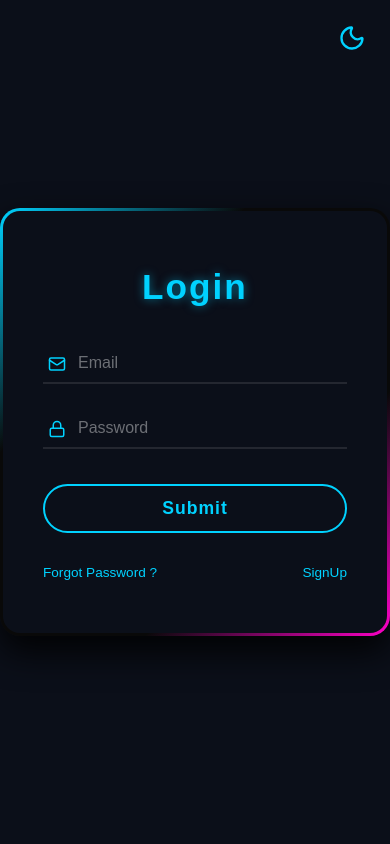
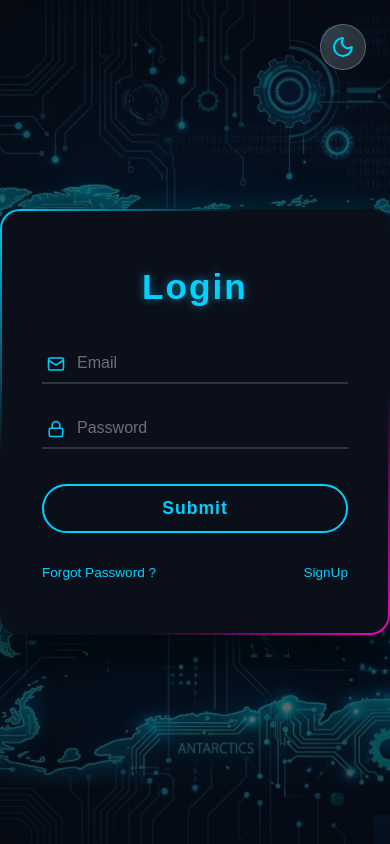
Before and after one commit to madhusudhanan07/CodeAlpha_Social-Media-Platform, a React (Vite) app in the folder frontend/: page /login in a window 390 px wide. Built offline with nearby package versions, Linux system fonts and the light colour scheme; no server answers.

Commit message:
feat: add Login page with responsive CSS modules, theme toggle support, and Firebase authentication integration

```diff
--- a/frontend/src/pages/Auth.module.css
+++ b/frontend/src/pages/Auth.module.css
@@ -1,26 +1,68 @@
+/* Theme Toggle Button */
+.themeToggle {
+  position: absolute;
+  top: 1.5rem;
+  right: 1.5rem;
+  background: rgba(255, 255, 255, 0.15);
+  border: 1px solid rgba(255, 255, 255, 0.25);
+  border-radius: 50%;
+  width: 46px;
+  height: 46px;
+  display: flex;
+  align-items: center;
+  justify-content: center;
+  cursor: pointer;
+  color: #00d2ff;
+  z-index: 99999;
+  transition: all 0.3s cubic-bezier(0.4, 0, 0.2, 1);
+  backdrop-filter: blur(8px);
+}
+
+.themeToggle:hover {
+  transform: scale(1.12) rotate(15deg);
+  background: rgba(0, 210, 255, 0.25);
+  box-shadow: 0 0 20px rgba(0, 210, 255, 0.6);
+}
+
 /* Layout and Background */
 .container {
   min-height: 100vh;
   display: flex;
   justify-content: center;
   align-items: center;
-  background-color: #0b0f19;
+  background: #060a12 url('/auth_bg.png') no-repeat center center / cover;
+  position: relative;
   font-family: 'Poppins', sans-serif;
+  overflow: hidden;
+  transition: all 0.4s ease;
+}
+
+.container::before {
+  content: '';
+  position: absolute;
+  top: 0;
+  left: 0;
+  right: 0;
+  bottom: 0;
+  background: radial-gradient(circle at center, rgba(11, 15, 25, 0.3) 0%, rgba(6, 10, 18, 0.8) 100%);
+  pointer-events: none;
+  transition: background 0.4s ease;
 }
 
 /* Neon Box */
 .card {
   width: 100%;
-  max-width: 400px;
+  max-width: 420px;
   padding: 50px 40px;
   border-radius: 20px;
-  /* Dark background + gradient border trick */
   background:
     linear-gradient(#0b0f19, #0b0f19) padding-box,
-    linear-gradient(135deg, #00d2ff 0%, #090909 30%, #090909 70%, #ff00c8 100%) border-box;
-  border: 3px solid transparent;
-  box-shadow: 0 15px 35px rgba(0, 0, 0, 0.9);
-  z-index: 1;
+    linear-gradient(135deg, #00d2ff 0%, #0b0f19 30%, #0b0f19 70%, #ff00c8 100%) border-box;
+  border: 2px solid transparent;
+  box-shadow: 0 20px 50px rgba(0, 0, 0, 0.95), 0 0 30px rgba(0, 210, 255, 0.2);
+  z-index: 2;
+  position: relative;
+  transition: all 0.4s ease;
 }
 
 /* Title */
@@ -32,6 +74,7 @@
   font-weight: 700;
   letter-spacing: 2px;
   text-shadow: 0 0 10px rgba(0, 210, 255, 0.5);
+  transition: color 0.3s ease;
 }
 
 .titlePink {
@@ -57,6 +100,7 @@
   left: 0;
   color: #00d2ff;
   margin-left: 5px;
+  transition: color 0.3s ease;
 }
 
 .inputGroup input {
@@ -64,14 +108,14 @@
   padding: 10px 10px 10px 35px;
   background: transparent !important;
   border: none;
-  border-bottom: 2px solid rgba(255, 255, 255, 0.1);
+  border-bottom: 2px solid rgba(255, 255, 255, 0.15);
   color: #fff;
   font-size: 1rem;
   outline: none;
   transition: 0.3s;
 }
 
-/* Fix Chrome Autofill white background */
+/* Fix Chrome Autofill */
 .inputGroup input:-webkit-autofill,
 .inputGroup input:-webkit-autofill:hover,
 .inputGroup input:-webkit-autofill:focus,
@@ -157,3 +201,81 @@
 .linkPink:hover {
   text-shadow: 0 0 5px rgba(255, 0, 200, 0.5);
 }
+
+/* ================= Light Theme Overrides ================= */
+:global([data-theme='light']) .container {
+  background: #e0f2fe url('/auth_bg.png') no-repeat center center / cover;
+}
+
+:global([data-theme='light']) .container::before {
+  background: radial-gradient(circle at center, rgba(255, 255, 255, 0.45) 0%, rgba(224, 242, 254, 0.85) 100%);
+}
+
+:global([data-theme='light']) .themeToggle {
+  color: #0284c7;
+  background: rgba(2, 132, 199, 0.15);
+  border: 1px solid rgba(2, 132, 199, 0.3);
+}
+
+:global([data-theme='light']) .themeToggle:hover {
+  background: rgba(2, 132, 199, 0.3);
+  box-shadow: 0 0 20px rgba(2, 132, 199, 0.5);
+}
+
+:global([data-theme='light']) .card {
+  background:
+    linear-gradient(#ffffff, #ffffff) padding-box,
+    linear-gradient(135deg, #00d2ff 0%, #ffffff 30%, #ffffff 70%, #ff00c8 100%) border-box;
+  border: 3px solid transparent;
+  box-shadow:
+    0 20px 40px rgba(0, 0, 0, 0.1),
+    -10px -10px 30px rgba(0, 210, 255, 0.55),
+    10px 10px 30px rgba(255, 0, 200, 0.55),
+    inset 0 0 15px rgba(0, 210, 255, 0.1);
+}
+
+:global([data-theme='light']) .title {
+  color: #0284c7;
+  text-shadow: 0 0 10px rgba(2, 132, 199, 0.4);
+}
+
+:global([data-theme='light']) .titlePink {
+  color: #d946ef;
+  text-shadow: 0 0 10px rgba(217, 70, 239, 0.4);
+}
+
+:global([data-theme='light']) .icon {
+  color: #0284c7;
+}
+
+:global([data-theme='light']) .inputGroup input {
+  color: #0f172a;
+  border-bottom: 2px solid rgba(15, 23, 42, 0.2);
+}
+
+:global([data-theme='light']) .inputGroup input::placeholder {
+  color: rgba(15, 23, 42, 0.45);
+}
+
+:global([data-theme='light']) .inputGroup input:-webkit-autofill,
+:global([data-theme='light']) .inputGroup input:-webkit-autofill:hover,
+:global([data-theme='light']) .inputGroup input:-webkit-autofill:focus,
+:global([data-theme='light']) .inputGroup input:-webkit-autofill:active {
+  -webkit-box-shadow: 0 0 0 30px #ffffff inset !important;
+  -webkit-text-fill-color: #0f172a !important;
+}
+
+:global([data-theme='light']) .submitBtn {
+  border-color: #0284c7;
+  color: #0284c7;
+}
+
+:global([data-theme='light']) .submitBtn:hover {
+  background: #0284c7;
+  color: #ffffff;
+  box-shadow: 0 0 15px rgba(2, 132, 199, 0.5);
+}
+
+:global([data-theme='light']) .link {
+  color: #0284c7;
+}
--- a/frontend/src/pages/Login.tsx
+++ b/frontend/src/pages/Login.tsx
@@ -35,10 +35,11 @@ export default function Login() {
     <div className={styles.container}>
       <button
         onClick={toggleTheme}
-        style={{ position: 'absolute', top: '1.5rem', right: '1.5rem', background: 'transparent', border: 'none', cursor: 'pointer', color: '#00d2ff', zIndex: 10 }}
+        className={styles.themeToggle}
         title="Toggle Theme"
+        aria-label="Toggle theme"
       >
-        {theme === 'light' ? <Moon size={28} /> : <Sun size={28} />}
+        {theme === 'light' ? <Moon size={24} /> : <Sun size={24} />}
       </button>
 
       <div className={styles.card}>
```
Also changed, not shown: frontend/public/auth_bg.png (added).
